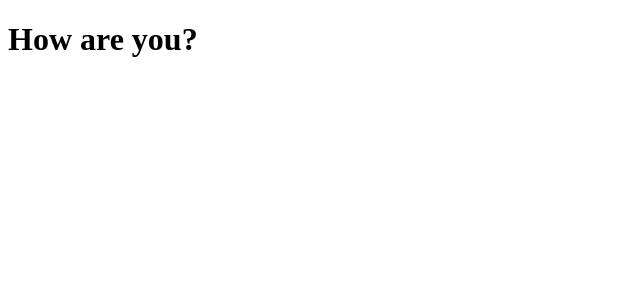
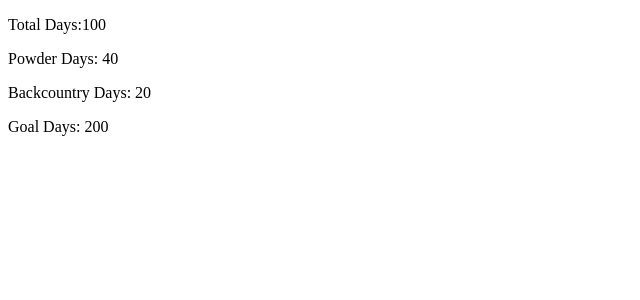
Before and after one commit to dhirajj14/react-first-app, a React (Create React App) app: page / in a window 1280 px wide. Shown: the top 300 px of the page, without its empty margins (0-640 px from the left). Built offline with nearby package versions, Linux system fonts and the light colour scheme.

Commit message:
skiDay counter component

```diff
--- a/src/index.js
+++ b/src/index.js
@@ -1,18 +1,40 @@
 import React from 'react'
 import ReactDOM from 'react-dom'
 
-class Message extends React.Component{
+let skiData = {
+  total: 100,
+  powder: 40,
+  backcountry:20,
+  goal: 200
+}
+
+class SkiDayCounter extends React.Component{
   render(){
     return(
-      <div>
-  <h1>{this.props.msg}</h1>
-      </div>
+      <section>
+        <div>
+          <p>Total Days:{this.props.total}</p>
+        </div>
+        <div>
+          <p>Powder Days: {this.props.powder}</p>
+        </div>
+        <div>
+          <p>Backcountry Days: {this.props.backcountry}</p>
+        </div>
+        <div>
+          <p>Goal Days: {this.props.goal}</p>
+        </div>
+      </section>
     )
   }
 }
 
 
 ReactDOM.render(
-  <Message msg="How are you?"/>,
+  <SkiDayCounter
+    total={skiData.total}
+    powder={skiData.powder}
+    backcountry={skiData.backcountry}
+    goal={skiData.goal}/>,
   document.getElementById('root')
   )
```
